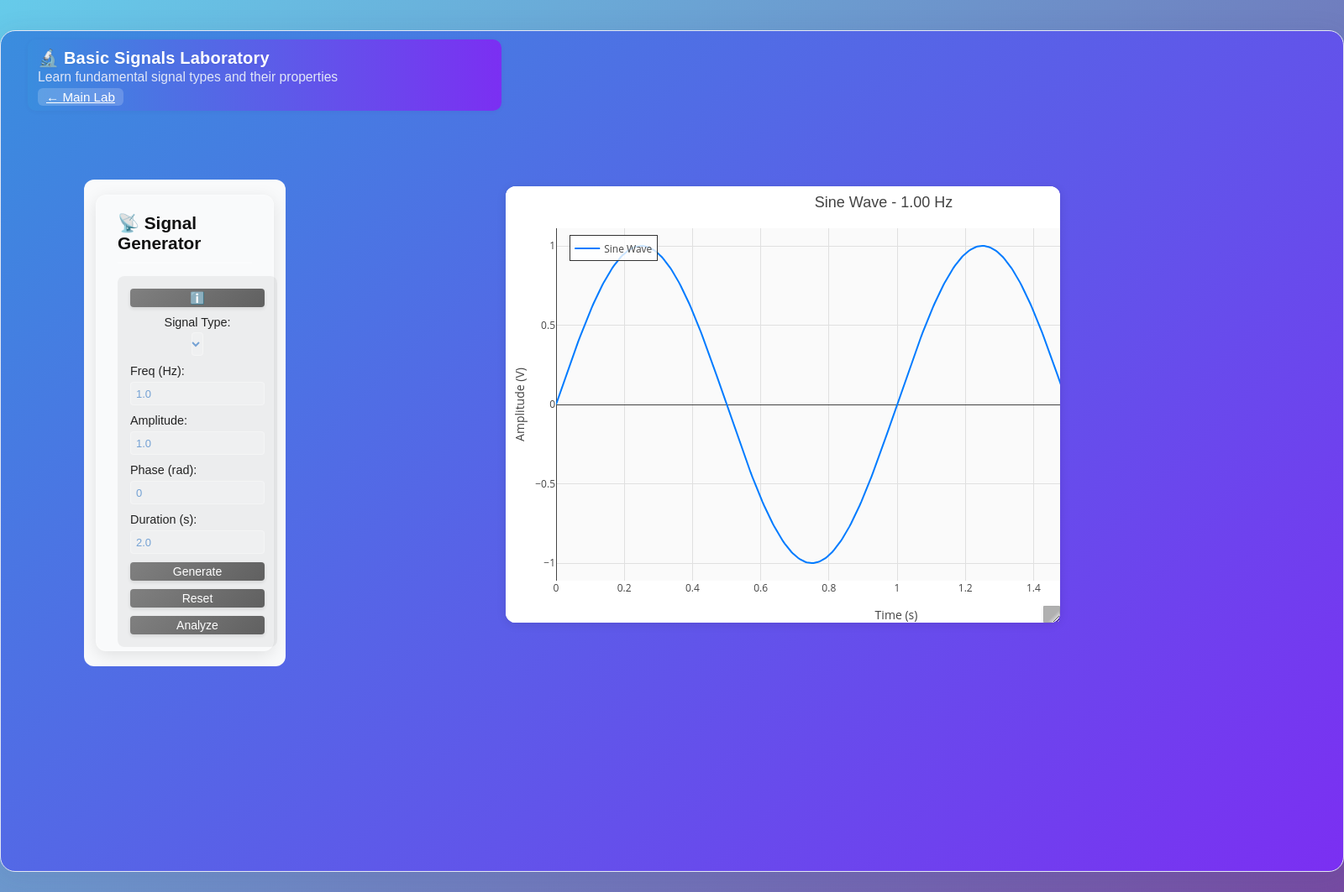
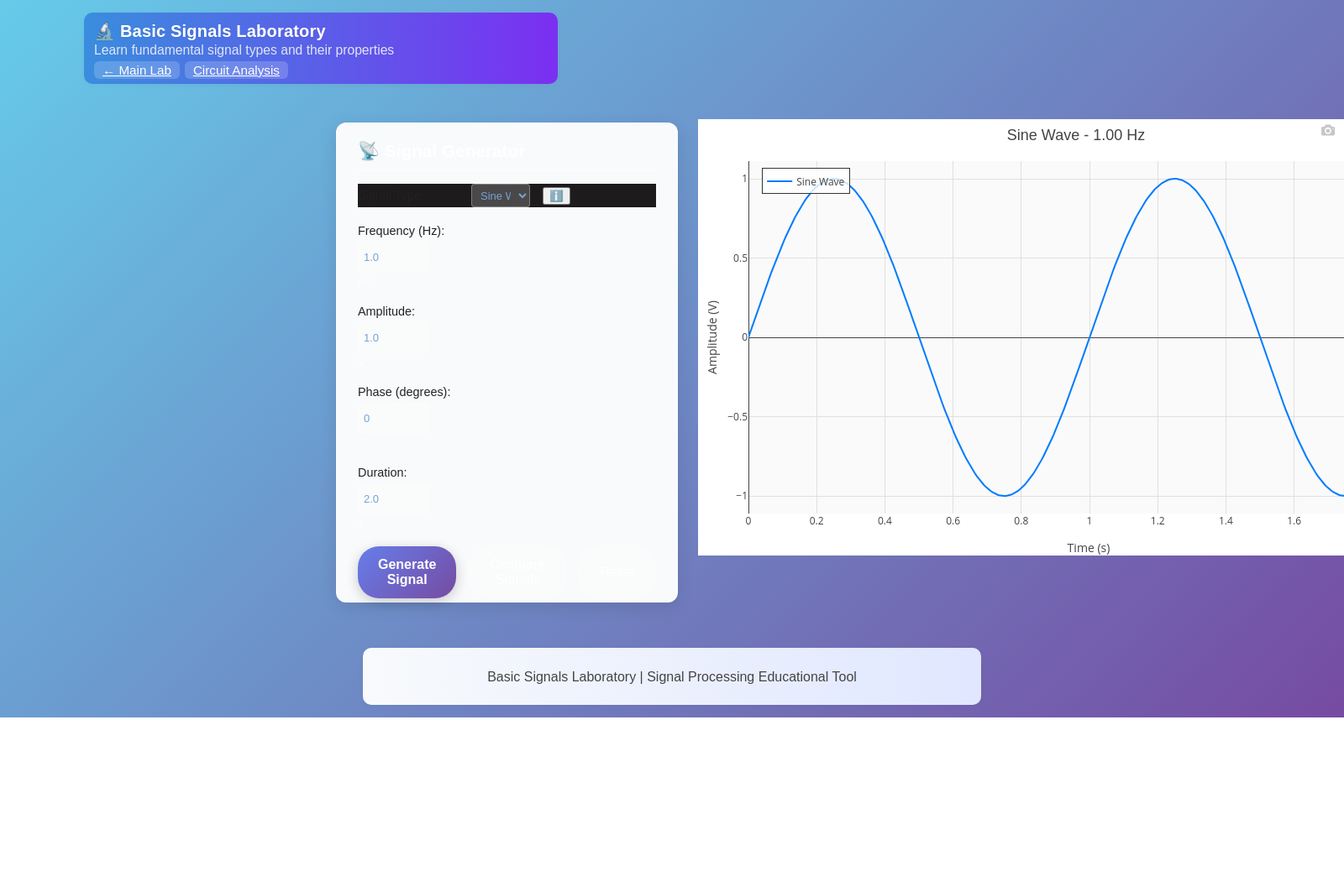
Before and after one commit to thacien20/work_proj, a Flask app: page /basic_signals/ in a window 1600 px wide; the page is wider, and only the part inside the window is pictured. Shown: that part at 84% size. After the commit the page ends 855 px from the top of that part, so only its background shows below. Run offline with Flask 2, Linux system fonts and the light colour scheme; some libraries are stand-ins or nearby versions.

Commit message:
updated and fixed a lot

```diff
--- a/features/basic_signals/templates/basic_signals.html
+++ b/features/basic_signals/templates/basic_signals.html
@@ -4,124 +4,117 @@
     <meta charset="UTF-8">
     <meta name="viewport" content="width=device-width, initial-scale=1.0">
     <title>Basic Signals - Signal Processing Lab</title>
+
     <!-- Include Plotly for plotting -->
     <script src="https://cdn.plot.ly/plotly-latest.min.js"></script>
+
     <!-- Include main CSS and feature-specific CSS -->
     <link rel="stylesheet" href="{{ url_for('static', filename='css/styles.css') }}">
     <link rel="stylesheet" href="{{ url_for('basic_signals.static', filename='css/basic_signals.css') }}">
+
     <!-- Include MathJax for mathematical expressions -->
     <script src="https://polyfill.io/v3/polyfill.min.js?features=es6"></script>
     <script id="MathJax-script" async src="https://cdn.jsdelivr.net/npm/mathjax@3/es5/tex-mml-chtml.js"></script>
 </head>
 <body>
-    <div class="lab-canvas">
-        <header class="main-header main-header-canvas">
+    <div class="container">
+        <!-- Header Section -->
+        <header class="main-header">
             <h1>🔬 Basic Signals Laboratory</h1>
             <p class="subtitle">Learn fundamental signal types and their properties</p>
+
+            <!-- Navigation -->
             <nav class="feature-nav">
                 <a href="/" class="nav-btn">← Main Lab</a>
+                <a href="/circuits" class="nav-btn">Circuit Analysis</a>
             </nav>
         </header>
-        <div class="main-container">
-            <div class="lab-layout">
-                <div class="controls-column">
+
+        <!-- Main Content Area -->
+        <main class="main-content">
+            <!-- Left Column - Controls -->
+            <div class="left-column">
+                <!-- Quick Action Buttons Section -->
+
                 <!-- Signal Generator Section -->
                 <section class="signal-generator">
-                        <h2 style="color: #111; background: transparent;">📡 Signal Generator</h2>
-                        <div class="parameters-column">
-                            <div class="param-group" style="display: flex; justify-content: flex-end;">
-                                <button id="infoBtn" class="info-btn" title="Learn about this signal">ℹ️</button>
-                            </div>
-                            <div class="param-group" style="display: flex; align-items: center; gap: 4px;">
-                                <label for="signalType" style="flex: 0 0 auto;">Signal Type:</label>
-                                <select id="signalType" class="control-input" style="flex: 1 1 auto; width: 0;">
+                    <h2>📡 Signal Generator</h2>
+
+                    <!-- Signal Type Selection -->
+                    <div class="control-group">
+                        <label for="signalType">Signal Type:</label>
+                        <select id="signalType" class="control-input">
                             <option value="sine">Sine Wave</option>
                             <option value="cosine">Cosine Wave</option>
                             <option value="square">Square Wave</option>
                             <option value="triangle">Triangle Wave</option>
                             <option value="sawtooth">Sawtooth Wave</option>
                         </select>
+                        <button id="infoBtn" class="info-btn" title="Learn about this signal">ℹ️</button>
                     </div>
+
+                    <!-- Signal Parameters -->
+                    <div class="parameters-grid">
                         <div class="param-group">
-                                <label for="frequency">Freq (Hz):</label>
+                            <label for="frequency">Frequency (Hz):</label>
                             <input type="number" id="frequency" class="control-input" value="1.0" min="0.1" max="10" step="0.1">
+                            <span class="param-unit">Hz</span>
                         </div>
+
                         <div class="param-group">
                             <label for="amplitude">Amplitude:</label>
                             <input type="number" id="amplitude" class="control-input" value="1.0" min="0.1" max="5" step="0.1">
+                            <span class="param-unit">V</span>
                         </div>
+
                         <div class="param-group">
-                                <label for="phase">Phase (rad):</label>
-                                <input type="number" id="phase" class="control-input" value="0" min="-6.28" max="6.28" step="0.087">
+                            <label for="phase">Phase (degrees):</label>
+                            <input type="number" id="phase" class="control-input" value="0" min="-180" max="180" step="15">
+                            <span class="param-unit">°</span>
                         </div>
+
                         <div class="param-group">
-                                <label for="duration">Duration (s):</label>
+                            <label for="duration">Duration:</label>
                             <input type="number" id="duration" class="control-input" value="2.0" min="0.5" max="10" step="0.5">
-                            </div>
-                            <div class="param-group">
-                                <button id="generateBtn" class="primary-btn">Generate</button>
-                            </div>
-                            <div class="param-group">
-                                <button id="resetBtn" class="secondary-btn">Reset</button>
-                            </div>
-                            <div class="param-group analyze-group">
-                                <div class="dropdown">
-                                    <button id="analyzeBtn" class="analyze-btn dropdown-toggle">Analyze</button>
-                                    <div class="dropdown-menu" id="analyzeDropdown">
-                                        <button class="dropdown-item" id="compareBtn">Compare</button>
-                                        <button class="dropdown-item" id="fftBtn">FFT</button>
+                            <span class="param-unit">s</span>
                         </div>
                     </div>
-                            </div>
-                            <!-- Second signal controls for comparison (hidden by default) -->
-                            <div id="compareControls" style="display:none; margin-top: 18px; border-top: 1px solid #eee; padding-top: 12px;">
-                                <div class="param-group" style="font-weight:bold;">Compare Signal</div>
-                                <div class="param-group" style="display: flex; align-items: center; gap: 4px;">
-                                    <label for="signalType2" style="flex: 0 0 auto;">Signal Type:</label>
-                                    <select id="signalType2" class="control-input" style="flex: 1 1 auto; width: 0;">
-                                        <option value="sine">Sine Wave</option>
-                                        <option value="cosine">Cosine Wave</option>
-                                        <option value="square">Square Wave</option>
-                                        <option value="triangle">Triangle Wave</option>
-                                        <option value="sawtooth">Sawtooth Wave</option>
-                                    </select>
-                                </div>
-                                <div class="param-group">
-                                    <label for="frequency2">Freq (Hz):</label>
-                                    <input type="number" id="frequency2" class="control-input" value="1.0" min="0.1" max="10" step="0.1">
-                                </div>
-                                <div class="param-group">
-                                    <label for="amplitude2">Amplitude:</label>
-                                    <input type="number" id="amplitude2" class="control-input" value="1.0" min="0.1" max="5" step="0.1">
-                                </div>
-                                <div class="param-group">
-                                    <label for="duration2">Duration (s):</label>
-                                    <input type="number" id="duration2" class="control-input" value="2.0" min="0.5" max="10" step="0.5">
-                                </div>
-                                <div class="param-group">
-                                    <button id="overlayBtn" class="primary-btn">Overlay</button>
-                                    <button id="hideCompareBtn" class="secondary-btn">Cancel</button>
-                                </div>
-                            </div>
+
+                    <!-- Control Buttons -->
+                    <div class="control-buttons">
+                        <button id="generateBtn" class="primary-btn">Generate Signal</button>
+                        <button id="compareBtn" class="secondary-btn">Compare Signals</button>
+                        <button id="resetBtn" class="secondary-btn">Reset</button>
                     </div>
                 </section>
             </div>
-                <!-- Right Column: Visualization -->
+
+            <!-- Right Column - Visualization -->
             <div class="right-column">
-                    <div class="panel">
-                        <div class="resizable-plot-wrapper" id="signalPlotWrapper" style="min-width:900px; min-height:520px; width:100%; height:600px; max-width:1400px; max-height:900px;">
-                            <div id="signalPlot" class="plot-container" style="width:100%;height:100%;min-width:900px;min-height:520px;max-width:1400px;max-height:900px;"></div>
+                <!-- Visualization Section -->
+
+
+                    <!-- Plot and Properties Container -->
+                    <div class="plot-properties-container">
+                        <!-- Plot Container -->
+                        <div id="signalPlot" class="plot-container"></div>
+
+                        <!-- Properties Button -->
+                        <button id="showPropertiesBtn" class="properties-btn" style="display: none;">📊 Show Properties</button>
                     </div>
-                        <!-- Sum plot: hidden by default, shown only after overlay -->
-                        <div id="sumPlotPanel" style="width:900px; max-width:100%; margin: 24px auto 0 auto; background:#fff; border-radius:12px; box-shadow:0 2px 12px rgba(0,0,0,0.10); padding:16px 0; display:none;">
-                            <div style="text-align:center; font-weight:bold; color:#333; margin-bottom:8px;">Sum of Signals</div>
-                            <div id="sumPlot" style="width:100%; height:320px; min-width:400px;"></div>
+
+
+                <!-- Educational Content Section -->
+
             </div>
+        </main>
+
+        <!-- Footer -->
+        <footer class="main-footer">
+            <p>Basic Signals Laboratory | Signal Processing Educational Tool</p>
+        </footer>
     </div>
-                </div>
-            </div>
-        </div>
-    </div>
+
     <!-- Loading indicator -->
     <div id="loadingIndicator" class="loading-indicator" style="display: none;">
         <div class="spinner"></div>
@@ -174,33 +167,65 @@
         </div>
     </div>
 
+    <!-- Signal Comparison Section (Hidden by default) -->
+    <section id="comparisonSection" class="comparison-section" style="display: none;">
+        <div class="comparison-header" style="display: flex; justify-content: space-between; align-items: center;">
+            <h2>📊 Signal Comparison</h2>
+            <div style="display: flex; gap: 10px; align-items: center;">
+                <!-- Phase controls for Signal 2 -->
+                <div id="phaseControl" class="phase-control" style="display: flex; align-items: center; gap: 6px;">
+                    <label for="phaseSpin" id="phaseLabel" style="font-weight: bold; margin-right: 4px; min-width: 44px; text-align: right; color: #222;">Phase</label>
+                    <input
+                        id="phaseSpin"
+                        type="number"
+                        min="-180"
+                        max="180"
+                        step="5"
+                        value="0"
+                        style="width: 56px; text-align: center;"
+                        class="phase-spin"
+                    />
+                    <span style="margin-left: 2px;">°</span>
+                </div>
+                <button id="closeComparisonBtn" class="close-btn">&times;</button>
+            </div>
+        </div>
+
+        <div class="comparison-controls">
+            <div class="signal-configs">
+                <div class="signal-config">
+                    <label>Signal 1:</label>
+                    <select class="comp-signal-type">
+                        <option value="sine">Sine</option>
+                        <option value="cosine">Cosine</option>
+                        <option value="square">Square</option>
+                        <option value="triangle">Triangle</option>
+                        <option value="sawtooth">Sawtooth</option>
+                    </select>
+                    <input type="number" class="comp-frequency" value="1.0" min="0.1" max="10" step="0.1" placeholder="Frequency">
+                </div>
+
+                <div class="signal-config">
+                    <label>Signal 2:</label>
+                    <select class="comp-signal-type">
+                        <option value="sine">Sine</option>
+                        <option value="cosine">Cosine</option>
+                        <option value="square">Square</option>
+                        <option value="triangle">Triangle</option>
+                        <option value="sawtooth">Sawtooth</option>
+                    </select>
+                    <input type="number" class="comp-frequency" value="1.0" min="0.1" max="10" step="0.1" placeholder="Frequency">
+                </div>
+            </div>
+
+            <button id="generateComparisonBtn" class="primary-btn">Generate Comparison</button>
+        </div>
+
+        <div id="comparisonPlot" class="plot-container"></div>
+    </section>
+
     <!-- Include JavaScript -->
     <script src="{{ url_for('basic_signals.static', filename='js/basic_signals.js') }}"></script>
     <script src="{{ url_for('basic_signals.static', filename='js/basic_signals_ui.js') }}"></script>
-    <script src="https://cdn.jsdelivr.net/npm/interactjs/dist/interact.min.js"></script>
-    <script>
-    document.addEventListener('DOMContentLoaded', function() {
-        const loadingIndicator = document.getElementById('loadingIndicator');
-        if (loadingIndicator) loadingIndicator.style.display = 'none';
-
-        const wrapper = document.getElementById('signalPlotWrapper');
-        const plotDiv = document.getElementById('signalPlot');
-        if (wrapper && plotDiv && window.Plotly) {
-            if (window.signalPlotResizeObserver) {
-                window.signalPlotResizeObserver.disconnect();
-            }
-            window.signalPlotResizeObserver = new ResizeObserver(() => {
-                if (plotDiv.data && plotDiv.data.length > 0) {
-                    Plotly.relayout(plotDiv, {
-                        width: wrapper.offsetWidth,
-                        height: wrapper.offsetHeight
-                    });
-                    Plotly.Plots.resize(plotDiv);
-                }
-            });
-            window.signalPlotResizeObserver.observe(wrapper);
-        }
-    });
-    </script>
 </body>
 </html>
```
Also changed, not shown: circuits_app.py (+28 -0 lines), features/basic_signals/basic_signals_app.py (+0 -83 lines), static/js/circuit_ui.js (+77 -20 lines), templates/circuits.html (+17 -6 lines), templates/circuits_clean.html (+75 -20 lines). Lines whose indentation alone changed are shown as unchanged.
